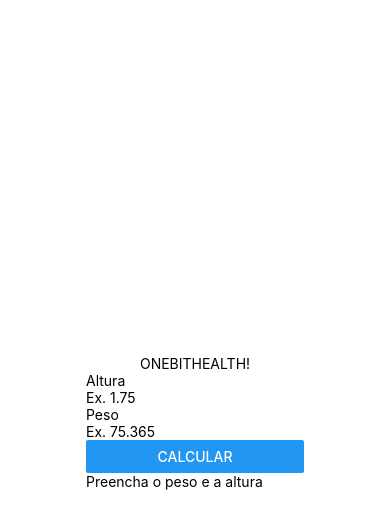
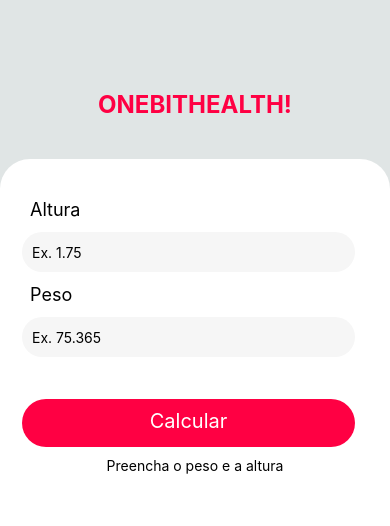
Before and after one commit to Rafael-ST/onebithealth, a React Native app: screen / in a window 390 px wide. Shown: the top 526 px of the page. Built offline with nearby package versions, Linux system fonts and the light colour scheme.

Commit message:
design form

```diff
--- a/App.js
+++ b/App.js
@@ -1,13 +1,13 @@
 import React from 'react'
 import { StyleSheet, View } from 'react-native';
 import Title from './src/components/Title/'
-import Main from './src/components/Main/'
+import Form from './src/components/Form/'
 
 export default function App() {
   return (
     <View style={styles.container}>
       <Title/>
-      <Main/>
+      <Form/>
     </View>
   );
 }
@@ -15,8 +15,7 @@
 const styles = StyleSheet.create({
   container: {
     flex: 1,
-    backgroundColor: '#fff',
-    alignItems: 'center',
-    justifyContent: 'center',
+    backgroundColor: '#e0e5e5',
+    paddingTop: 80,
   },
 });
--- a/src/components/Form/index.js
+++ b/src/components/Form/index.js
@@ -1,6 +1,7 @@
 import React, { useState } from 'react'
-import { Button, Text, TextInput, View } from 'react-native'
+import { Text, TextInput, TouchableOpacity, View } from 'react-native'
 import ResultImc from './ResultImc/'
+import styles from './style'
 
 export default function Form(){
 
@@ -29,26 +30,30 @@
     }
 
     return (
-        <View>
-            <View>
-                <Text>Altura</Text>
+        <View style={styles.formContext}>
+            <View style={styles.form}>
+                <Text style={styles.formLabel}>Altura</Text>
                 <TextInput
+                    style={styles.input}
                     onChangeText={setHeight}
                     value={height}
                     placeholder='Ex. 1.75'
                     keyboardType='numeric'
                 />
-                <Text>Peso</Text>
+                <Text style={styles.formLabel}>Peso</Text>
                 <TextInput
+                    style={styles.input}
                     onChangeText={setWeight}
                     value={weight}
                     placeholder='Ex. 75.365'
                     keyboardType='numeric'
                 />
-                <Button
+                <TouchableOpacity
+                    style={styles.buttonCalculator}
                     onPress={() => validationImc()}
-                    title={textButton}
-                />
+                >
+                    <Text style={styles.textButtonCalculator}>{textButton}</Text>
+                </TouchableOpacity>
             </View>
             <ResultImc messageResultImc={messageImc} resultImc={imc}/>
         </View>
--- /dev/null
+++ b/src/components/Form/style.js
@@ -0,0 +1,51 @@
+import { StyleSheet } from "react-native";
+
+const styles = StyleSheet.create({
+    formContext: {
+        width: '100%',
+        height: '100%',
+        bottom: 0,
+        backgroundColor: '#fff',
+        alignItems: 'center',
+        marginTop: 30,
+        borderTopLeftRadius: 30,
+        borderTopRightRadius: 30
+    },
+    form: {
+        width: '100%',
+        height: 'auto',
+        marginTop: 30,
+        padding: 10
+    },
+    formLabel: {
+        color: '#000',
+        fontSize: 18,
+        paddingLeft: 20
+    },
+    input: {
+        width: '90%',
+        borderRadius: 50,
+        backgroundColor: '#f6f6f6',
+        height: 40,
+        margin: 12,
+        paddingLeft: 10
+    },
+    buttonCalculator: {
+        borderRadius: 50,
+        alignItems: 'center',
+        justifyContent: 'center',
+        width: '90%',
+        backgroundColor: '#ff0043',
+        paddingTop: 10,
+        paddingBottom: 14,
+        marginLeft: 12,
+        marginTop: 30,
+    },
+    textButtonCalculator: {
+        fontSize: 20,
+        color: "#fff",
+
+    }
+})
+
+export  default styles
--- a/src/components/Main/index.js
+++ /dev/null
@@ -1,11 +0,0 @@
-import React from 'react'
-import { View } from 'react-native'
-import Form from '../Form/'
-
-export default function Main(){
-    return (
-        <View>
-            <Form/>
-        </View>
-    )
-}
--- a/src/components/Title/index.js
+++ b/src/components/Title/index.js
@@ -1,10 +1,11 @@
 import React from 'react'
 import { View, Text } from 'react-native'
+import styles from './style'
 
 export default function Title(){
     return (
-        <View>
-            <Text>ONEBITHEALTH!</Text>
+        <View style={styles.boxTitle}>
+            <Text style={styles.textTitle}>ONEBITHEALTH!</Text>
         </View>
     )
 }
--- /dev/null
+++ b/src/components/Title/style.js
@@ -0,0 +1,16 @@
+import { StyleSheet } from "react-native";
+
+const styles = StyleSheet.create({
+    boxTitle: {
+        alignItems: 'center',
+        justifyContent: 'center',
+        padding: 10,
+    },
+    textTitle: {
+        color: '#ff0043',
+        fontSize: 24,
+        fontWeight: 'bold',
+    }
+})
+
+export  default styles
```
Also changed, not shown: src/components/Form/ResultImc/style.js (added).
